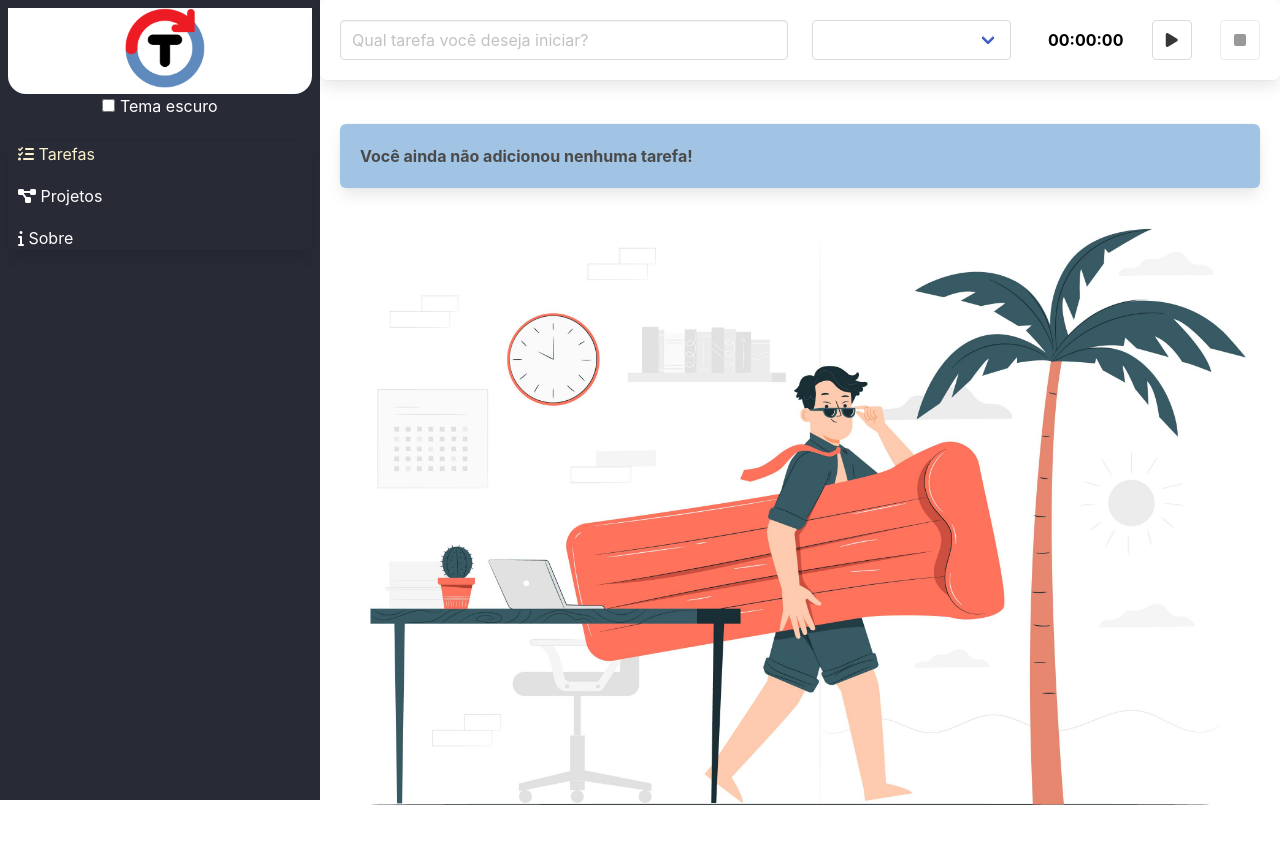
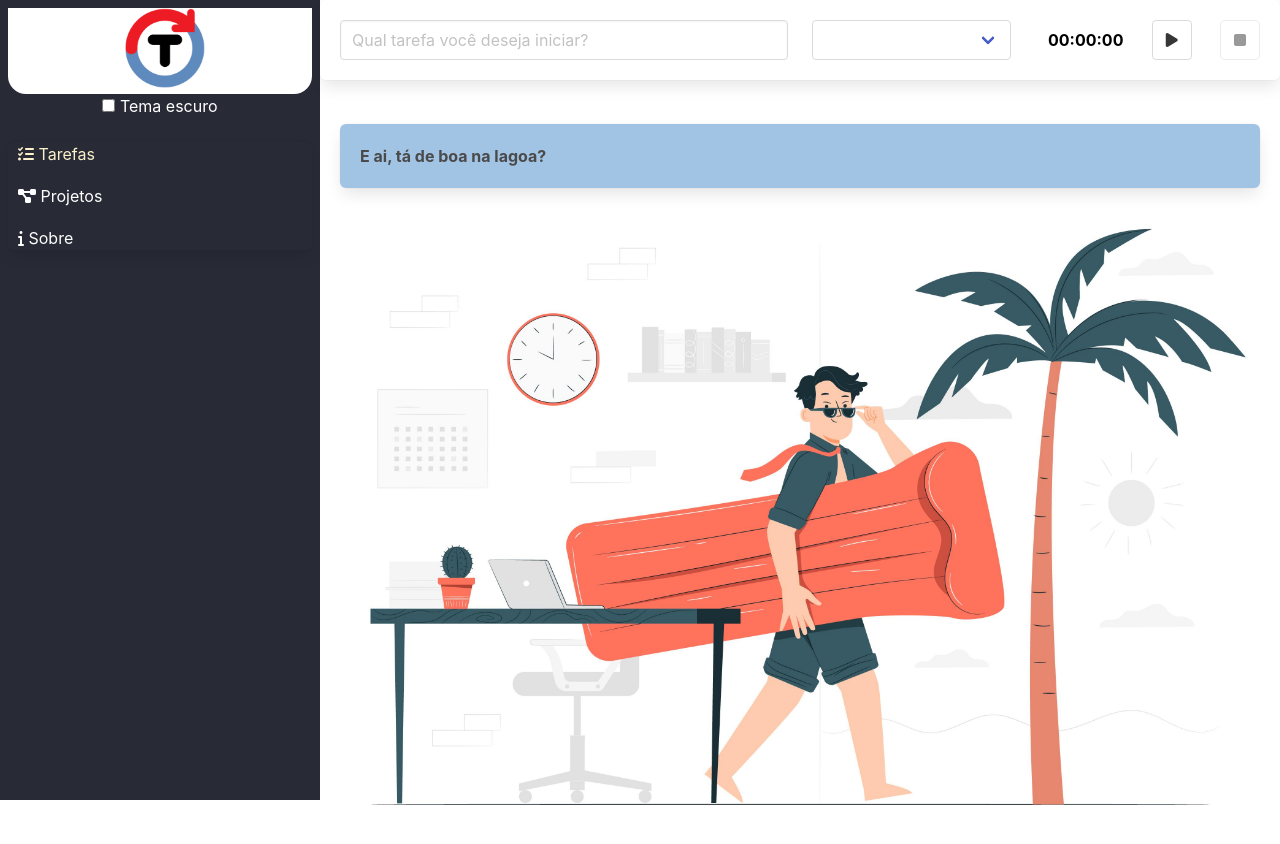
Before and after one commit to heliomarpm/todo-tracker, a Vue app: page / in a window 1280 px wide. Shown: the top 844 px of the page. Built offline with nearby package versions, Linux system fonts and the light colour scheme; data requests are answered from the project's data file.

Commit message:
feat: add filter on tasks

```diff
--- a/db.json
+++ b/db.json
@@ -2,7 +2,7 @@
   "projects": [
     {
       "id": 2,
-      "name": "conquer"
+      "name": "Alura Vue"
     },
     {
       "name": "Coisas Pessoais",
--- a/src/pages/Tasks.vue
+++ b/src/pages/Tasks.vue
@@ -1,11 +1,20 @@
 <template>
     <!-- <Formulario @onSaveTask="addTask" /> -->
-    <Formulario/>
+    <Formulario />
     <div class="list">
-        <Box v-if="tasks.length === 0">
-            Você ainda não adicionou nenhuma tarefa!
+        <Box v-if="!hasTasks"> <!-- v-if="tasks.length === 0"> -->
+            E ai, tá de boa na lagoa?
         </Box>
-        <img src="@/assets/freetime.jpg" v-if="tasks.length === 0" />
+        <img src="@/assets/freetime.jpg" v-if="!hasTasks">
+
+        <div class="field" v-if="hasTasks">
+            <p class="control has-icons-left">
+                <input class="input" type="text" placeholder="Digite para filtrar" v-model="filter" />
+                <span class="icon is-small is-left">
+                    <i class="fas fa-search"></i>
+                </span>
+            </p>
+        </div>
 
         <Tarefa v-for="(task, index) in tasks" :key="index" :task="task" @onRemoveTask="removeTask(task)"
             @onSelectTask="selectTask(task)" />
@@ -35,7 +44,7 @@
 </template>
 
 <script lang="ts">
-import { computed, defineComponent } from 'vue';
+import { computed, defineComponent, ref } from 'vue';
 import { useStore } from '@/store'
 
 import Formulario from './tasks/Add.vue';
@@ -43,6 +52,7 @@ import Box from '../components/Box.vue';
 import Tarefa from './tasks/Task.vue';
 
 import ITask from '../interfaces/ITask';
+import { GET_PROJECTS } from '@/store/types/actions';
 
 export default defineComponent({
     name: 'TasksPage',
@@ -53,10 +63,30 @@ export default defineComponent({
     },
     setup() {
         const store = useStore();
-        return {
-            store,
-            tasks: computed(() => store.state.tasks),
-        }
+        store.dispatch(GET_PROJECTS);
+
+        const filter = ref("");
+
+        /**
+         * FILTRANDO NA MEMORIA APENAS
+         */
+        const tasks = computed(() => store.state.tasks
+            .filter(t => !filter.value || t.description.toLowerCase().includes(filter.value.toLowerCase())));
+
+        return { store, tasks, filter }
+
+        /**
+         * FILTRANDO DIRETO NA API, COM UM OBSERVER DO VUE
+         */
+        // watchEffect(() => {
+        //     store.dispatch(GET_TASKS, filter.value);
+        // })
+
+        // return {
+        //     store,
+        //     tasks: computed(() => store.state.tasks),
+        //     filter
+        // }
     },
     data() {
         return {
@@ -88,6 +118,11 @@ export default defineComponent({
             this.selectedTask = null;
         }
     },
+    computed: {
+        hasTasks(): boolean {
+            return this.tasks.length > 0;
+        }
+    }
     // created() { //setup já executa o created
     //     // console.log(this.$router);
     // }
```
